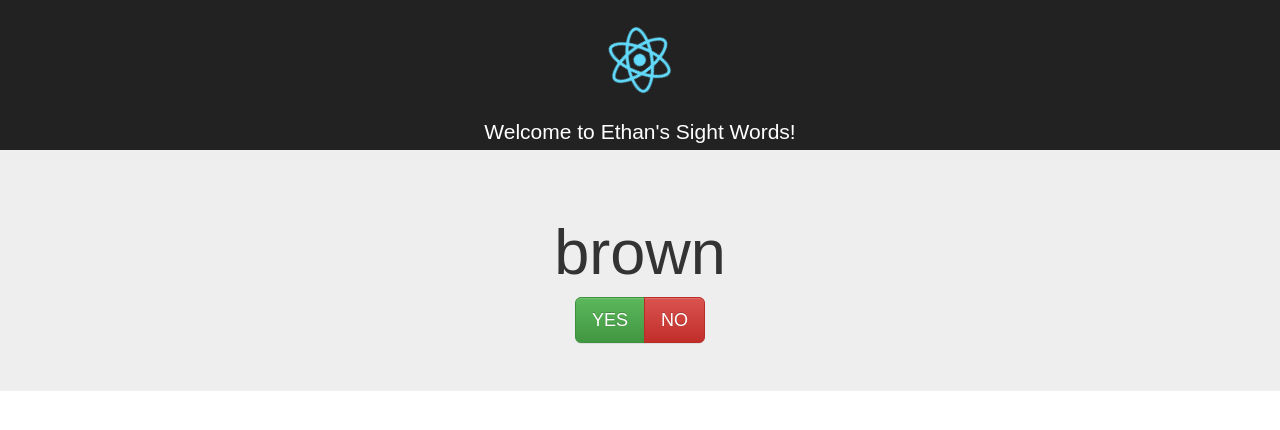
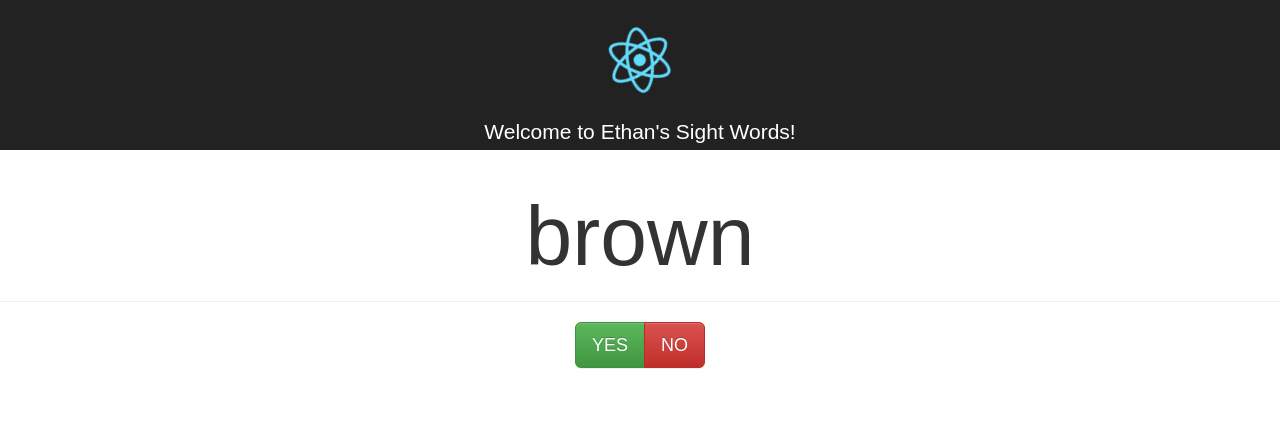
Before and after one commit to davidmginn/sight-words, a React (Create React App) app: page / in a window 1280 px wide. Both pictures are taken after a click on the button "colors". Shown: the top 430 px of the page. Built offline with nearby package versions, Linux system fonts and the light colour scheme.

Commit message:
back to page-header with increased font

```diff
--- a/src/App.css
+++ b/src/App.css
@@ -26,3 +26,7 @@
   from { transform: rotate(0deg); }
   to { transform: rotate(360deg); }
 }
+
+.active-word h1{
+  font-size: 6em;
+}
--- a/src/sight-words/index.js
+++ b/src/sight-words/index.js
@@ -1,14 +1,13 @@
 import React, { Component, Fragment } from "react";
 import _ from "lodash";
-import { Button, ButtonGroup, PageHeader, Jumbotron } from "react-bootstrap";
+import { Button, ButtonGroup, PageHeader } from "react-bootstrap";
 
 const WordCard = ({ word, correct, incorrect, selectedWordCollection }) => {
   if (selectedWordCollection === "") return null;
 
   return (
     <Fragment>
-      <Jumbotron>
-      <h1>{word}</h1>
+      <PageHeader className="active-word">{word}</PageHeader>
       <ButtonGroup bsSize="large">
         <Button bsStyle="success" onClick={correct}>
           YES
@@ -17,7 +16,6 @@ const WordCard = ({ word, correct, incorrect, selectedWordCollection }) => {
           NO
         </Button>
       </ButtonGroup>
-      </Jumbotron>
     </Fragment>
   );
 };
```
Also changed, not shown: 11 other files (tests, documents, lock files or other folders).
